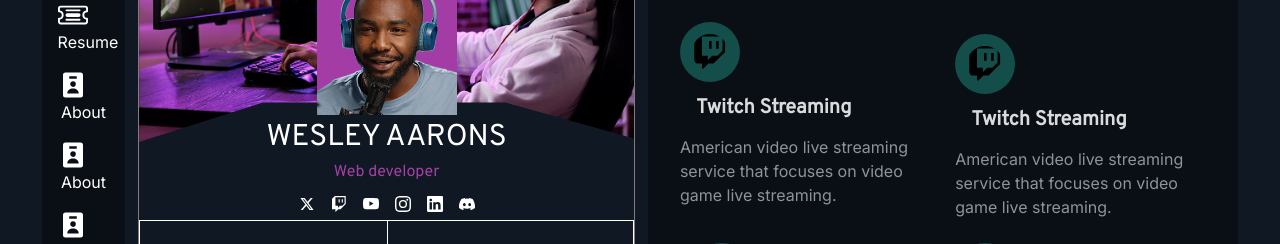
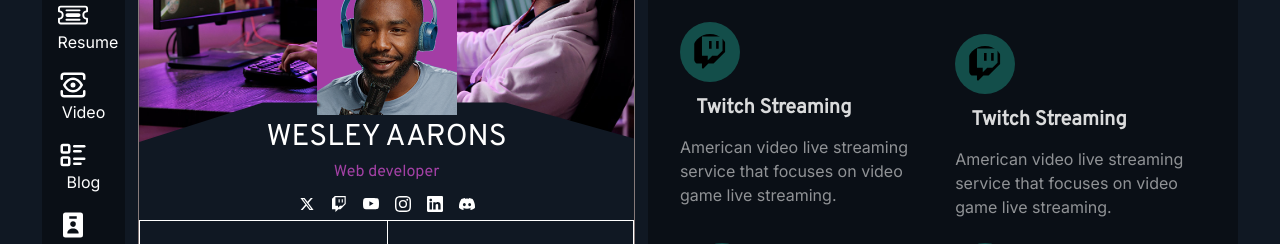
Before and after one commit to iroid2/newest-portfolio, a Next.js app: page / in a window 1280 px wide. Shown: the part 266-510 px from the top of the page. Built offline with nearby package versions, Linux system fonts and the light colour scheme.

Commit message:
added a scro

```diff
--- a/components/Sidenav.jsx
+++ b/components/Sidenav.jsx
@@ -4,6 +4,8 @@ import {HiMenuAlt1} from 'react-icons/hi'
 import {FiSun} from 'react-icons/fi'
 import {BiSolidUserBadge} from 'react-icons/bi'
 import {BsTicketDetailed} from 'react-icons/bs'
+import {LuView} from 'react-icons/lu'
+import {TbListDetails} from 'react-icons/tb'
 
 export default function Sidenav() {
   return (
@@ -37,12 +39,12 @@ export default function Sidenav() {
             <p>Resume</p>
           </div>
           <div className="menu-detail">
-            <BiSolidUserBadge className='text-3xl align-center'/>
-            <p>About</p>
+            <LuView className='text-3xl align-center'/>
+            <p>Video</p>
           </div>
           <div className="menu-detail">
-            <BiSolidUserBadge className='text-3xl align-center'/>
-            <p>About</p>
+            <TbListDetails className='text-3xl align-center'/>
+            <p>Blog</p>
           </div>
           <div className="menu-detail">
             <BiSolidUserBadge className='text-3xl align-center'/>
```
